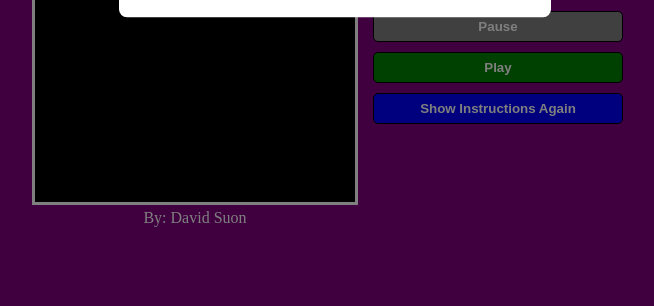
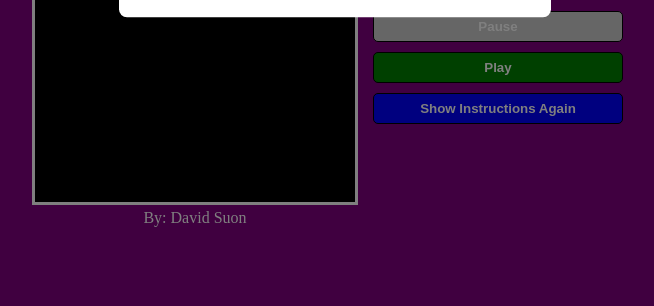
Before and after one commit to suond/Tetris, a plain HTML site: page index.html in a window 1280 px wide. Shown: the part 494-800 px from the top of the page, without its empty margins (305-959 px from the left). Drawn offline with Linux system fonts and the light colour scheme.

Commit message:
change no cursor to not-allowed

```diff
--- a/assets/style/style.css
+++ b/assets/style/style.css
@@ -121,12 +121,10 @@ body h2{
 #pause-btn{
     background-color: red;
 }
-#pause-btn:disabled{
-    cursor: none;
-    background-color: grey;
+    #pause-btn:disabled{
+        background-color: #cccccc;
+    }
+button:disabled{
+    cursor: not-allowed;
+    background-color: #cccccc;
 }
-
-#start-game-btn:disabled {
-    cursor: none;
-    background-color: grey;
-}
```
